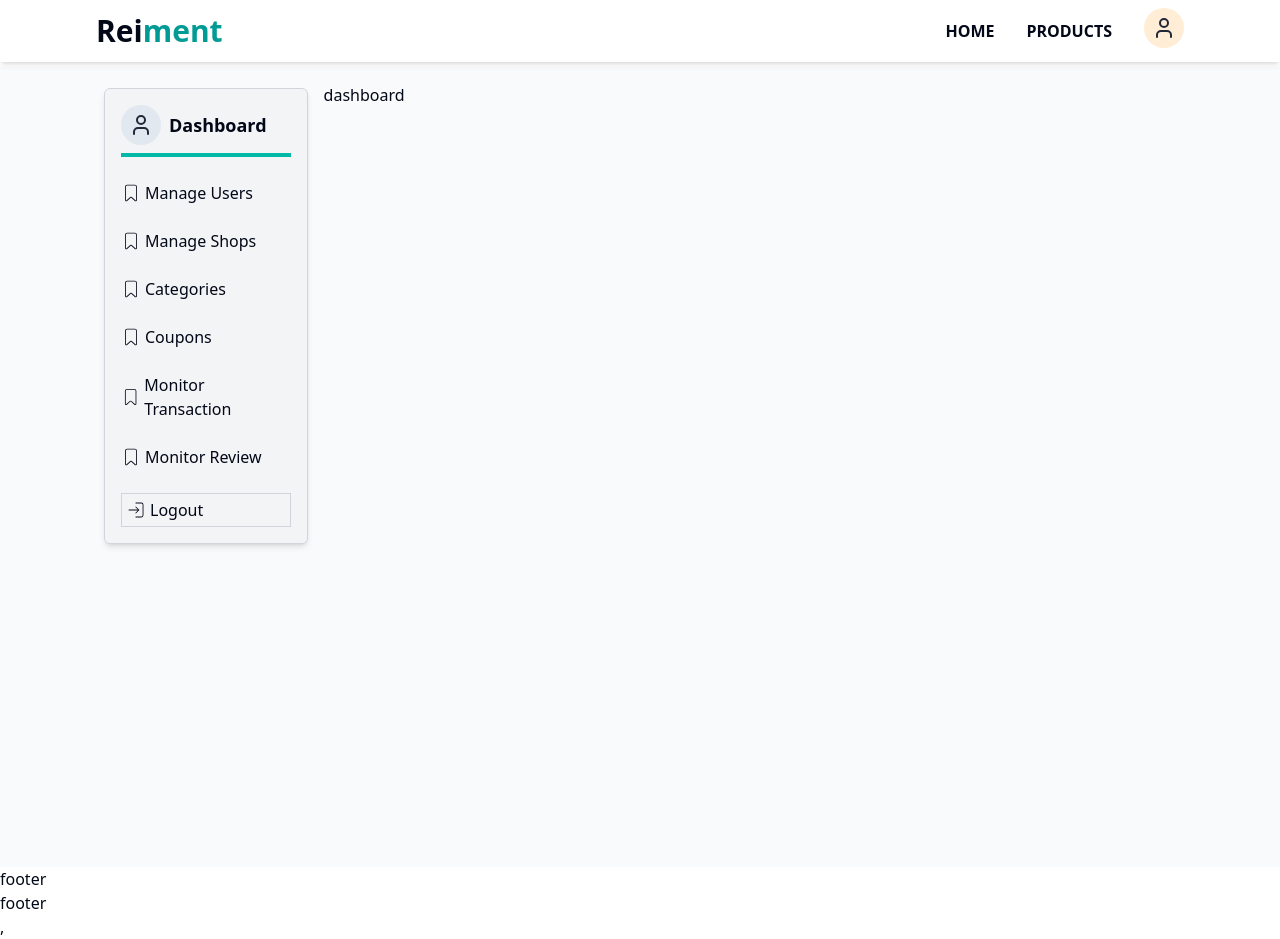
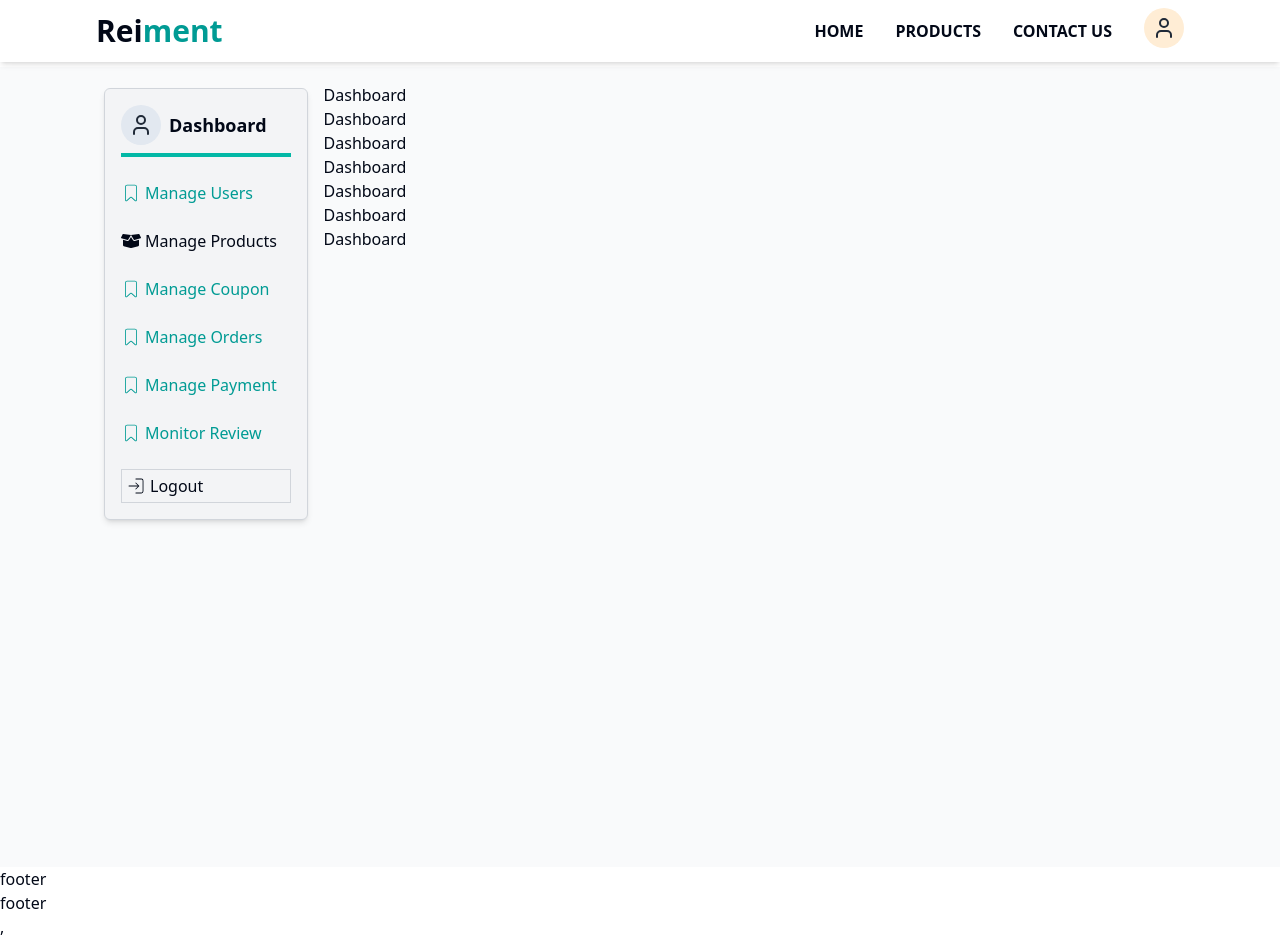
Before and after one commit to MoniruzzamanBillal/Reiment-client, a React (Vite) app: page /dashboard in a window 1280 px wide. Built offline with nearby package versions, Linux system fonts and the light colour scheme.

Commit message:
dashboard layout added

```diff
--- a/src/components/shared/Navbar.tsx
+++ b/src/components/shared/Navbar.tsx
@@ -1,12 +1,13 @@
+import { useState } from "react";
+import { LuUser } from "react-icons/lu";
+import { RiCloseFill, RiMenu3Fill } from "react-icons/ri";
+import { Link, useNavigate } from "react-router-dom";
 import Wrapper from "./Wrapper";
-import { useState } from "react";
-import { Link, useNavigate } from "react-router-dom";
-import { RiMenu3Fill, RiCloseFill } from "react-icons/ri";
-import { LuUser } from "react-icons/lu";
 
 const Links = [
   { name: "Home", link: "/" },
-  { name: "Products", link: "/products" },
+  { name: "Products", link: "/" },
+  { name: "Contact us", link: "/" },
 ];
 
 const Navbar = () => {
--- a/src/components/ui/dashboard/DashboardLinks.tsx
+++ b/src/components/ui/dashboard/DashboardLinks.tsx
@@ -1,6 +1,8 @@
+import { TDashboardLinks } from "@/types/globalTypes";
+import { CiBookmark } from "react-icons/ci";
 import { NavLink } from "react-router-dom";
-import { CiBookmark } from "react-icons/ci";
-import { TDashboardLinks } from "@/types/globalTypes";
+
+import { FaBoxOpen } from "react-icons/fa";
 
 const LinkItem = ({ link }: { link: TDashboardLinks }) => {
   return (
@@ -34,35 +36,36 @@ const DashboardLinks = () => {
   //   },
   // ];
 
-  let links = [
+  const links = [
     {
       name: "Manage Users",
-      path: "/dashboard/admin/manage-user",
+      path: "/dashboard",
+      icon: <CiBookmark className=" text-xl font-bold " />,
+    },
+
+    {
+      name: "Manage Products",
+      path: "/dashboard/admin/manage-product",
+      icon: <FaBoxOpen className=" text-xl font-bold " />,
+    },
+    {
+      name: "Manage Coupon",
+      path: "/dashboard",
       icon: <CiBookmark className=" text-xl font-bold " />,
     },
     {
-      name: "Manage Shops",
-      path: "/dashboard/admin/manage-shop",
+      name: "Manage Orders",
+      path: "/dashboard",
       icon: <CiBookmark className=" text-xl font-bold " />,
     },
     {
-      name: "Categories",
-      path: "/dashboard/admin/categories",
-      icon: <CiBookmark className=" text-xl font-bold " />,
-    },
-    {
-      name: "Coupons",
-      path: "/dashboard/admin/manage-coupon",
-      icon: <CiBookmark className=" text-xl font-bold " />,
-    },
-    {
-      name: "Monitor Transaction ",
-      path: "/dashboard/admin/monitor-transaction",
+      name: "Manage Payment",
+      path: "/dashboard",
       icon: <CiBookmark className=" text-xl font-bold " />,
     },
     {
       name: "Monitor Review ",
-      path: "/dashboard/admin/monitor-review",
+      path: "/dashboard",
       icon: <CiBookmark className=" text-xl font-bold " />,
     },
   ];
--- /dev/null
+++ b/src/pages/Dashboard.tsx
@@ -0,0 +1,17 @@
+const Dashboard = () => {
+  return (
+    <div className="DashboardContainer">
+      <div className=" DashboardWrapper ">
+        <h1> Dashboard</h1>
+        <h1> Dashboard</h1>
+        <h1> Dashboard</h1>
+        <h1> Dashboard</h1>
+        <h1> Dashboard</h1>
+        <h1> Dashboard</h1>
+        <h1> Dashboard</h1>
+      </div>
+    </div>
+  );
+};
+
+export default Dashboard;
--- /dev/null
+++ b/src/pages/ManageProducts.tsx
@@ -0,0 +1,13 @@
+const ManageProducts = () => {
+  return (
+    <div className="ManageProductsContainer">
+      <h1> ManageProducts</h1>
+      <h1> ManageProducts</h1>
+      <h1> ManageProducts</h1>
+      <h1> ManageProducts</h1>
+      <h1> ManageProducts</h1>
+    </div>
+  );
+};
+
+export default ManageProducts;
--- /dev/null
+++ b/src/pages/index.tsx
@@ -0,0 +1,2 @@
+export { default as Dashboard } from "./Dashboard";
+export { default as ManageProducts } from "./ManageProducts";
```
Also changed, not shown: src/routes/router.tsx (+6 -1 lines).
